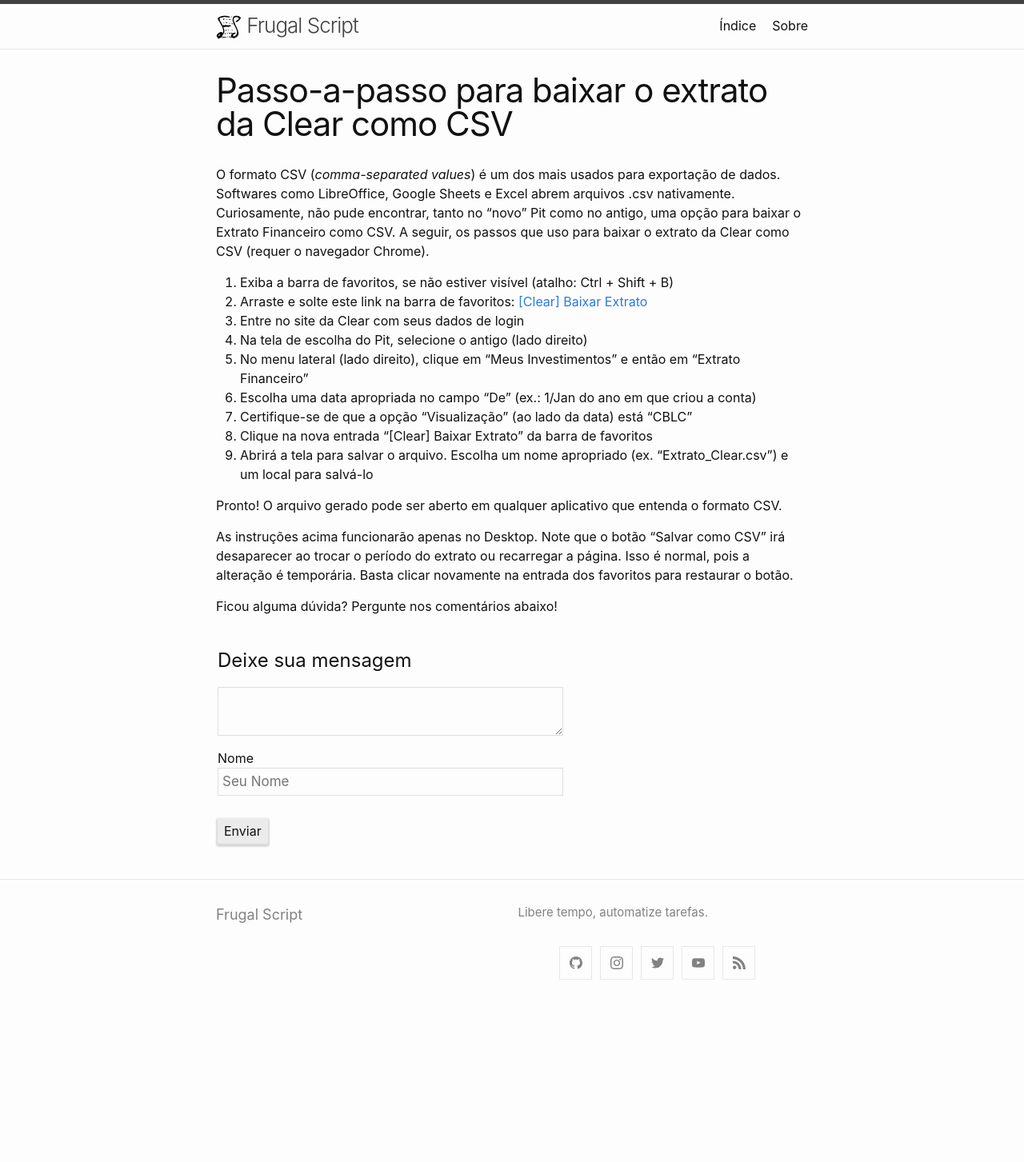
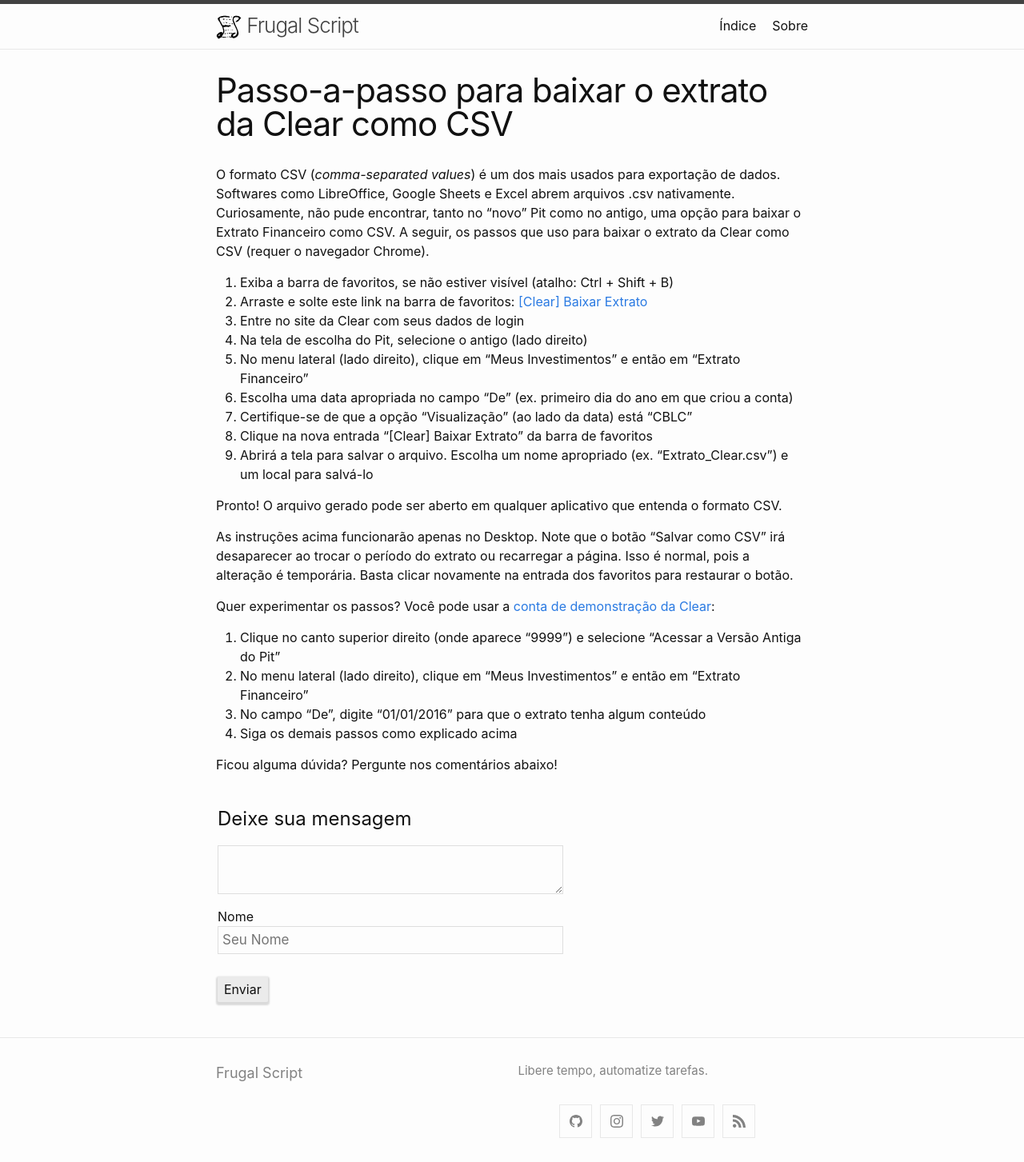
Before and after one commit to lizardo/frugal-script, a Jekyll site: the page built from _posts/2020-07-26-passos-para-salvar-extrato-da-clear-como-csv.md, in a window 1280 px wide. Shown: the whole page at 80% size. Built offline with Jekyll 4.4.1, drawn with Linux system fonts in a browser that asks for light colours; nearby versions of some CDN libraries; before the commit the page ends 1255 px from its top, so only the background shows below that.

Commit message:
Update post from 2020-07-26

```diff
--- a/_posts/2020-07-26-passos-para-salvar-extrato-da-clear-como-csv.md
+++ b/_posts/2020-07-26-passos-para-salvar-extrato-da-clear-como-csv.md
@@ -11,11 +11,11 @@ antigo, uma opção para baixar o Extrato Financeiro como CSV. A seguir, os
 passos que uso para baixar o extrato da Clear como CSV (requer o navegador Chrome).
 
 1. Exiba a barra de favoritos, se não estiver visível (atalho: Ctrl + Shift + B)
-1. Arraste e solte este link na barra de favoritos: <a href="javascript:window.open('data:text/csv;base64,' + window.btoa(unescape(encodeURIComponent($('#statement_container table:first').find('td').toArray().map(c => c.innerText).join(';') + '\n' + $('#statement_container table:last').find('tr').toArray().map(r => $(r).find('td').toArray().map(c => c.innerText).join(';')).join('\n') + '\n'))))">[Clear] Baixar Extrato</a>
+1. Arraste e solte este link na barra de favoritos: <a href="javascript:window.open('data:text/csv,' + encodeURIComponent($('#statement_container table:first').find('td').toArray().map(c => c.innerText).join(';') + '\n' + $('#statement_container table:last').find('tr').toArray().map(r => $(r).find('td').toArray().map(c => c.innerText).join(';')).join('\n') + '\n'))">[Clear] Baixar Extrato</a>
 1. Entre no site da Clear com seus dados de login
 1. Na tela de escolha do Pit, selecione o antigo (lado direito)
 1. No menu lateral (lado direito), clique em "Meus Investimentos" e então em "Extrato Financeiro"
-1. Escolha uma data apropriada no campo "De" (ex.: 1/Jan do ano em que criou a conta)
+1. Escolha uma data apropriada no campo "De" (ex. primeiro dia do ano em que criou a conta)
 1. Certifique-se de que a opção "Visualização" (ao lado da data) está "CBLC"
 1. Clique na nova entrada "[Clear] Baixar Extrato" da barra de favoritos
 1. Abrirá a tela para salvar o arquivo. Escolha um nome apropriado (ex.
@@ -29,4 +29,12 @@ como CSV" irá desaparecer ao trocar o período do extrato ou recarregar a
 página. Isso é normal, pois a alteração é temporária. Basta clicar novamente na
 entrada dos favoritos para restaurar o botão.
 
+Quer experimentar os passos? Você pode usar a
+[conta de demonstração da Clear](https://www.clear.com.br/pit/signin/Demo?controller=SignIn){:target="_blank"}:
+
+1. Clique no canto superior direito (onde aparece "9999") e selecione "Acessar a Versão Antiga do Pit"
+1. No menu lateral (lado direito), clique em "Meus Investimentos" e então em "Extrato Financeiro"
+1. No campo "De", digite "01/01/2016" para que o extrato tenha algum conteúdo
+1. Siga os demais passos como explicado acima
+
 Ficou alguma dúvida? Pergunte nos comentários abaixo!
```
